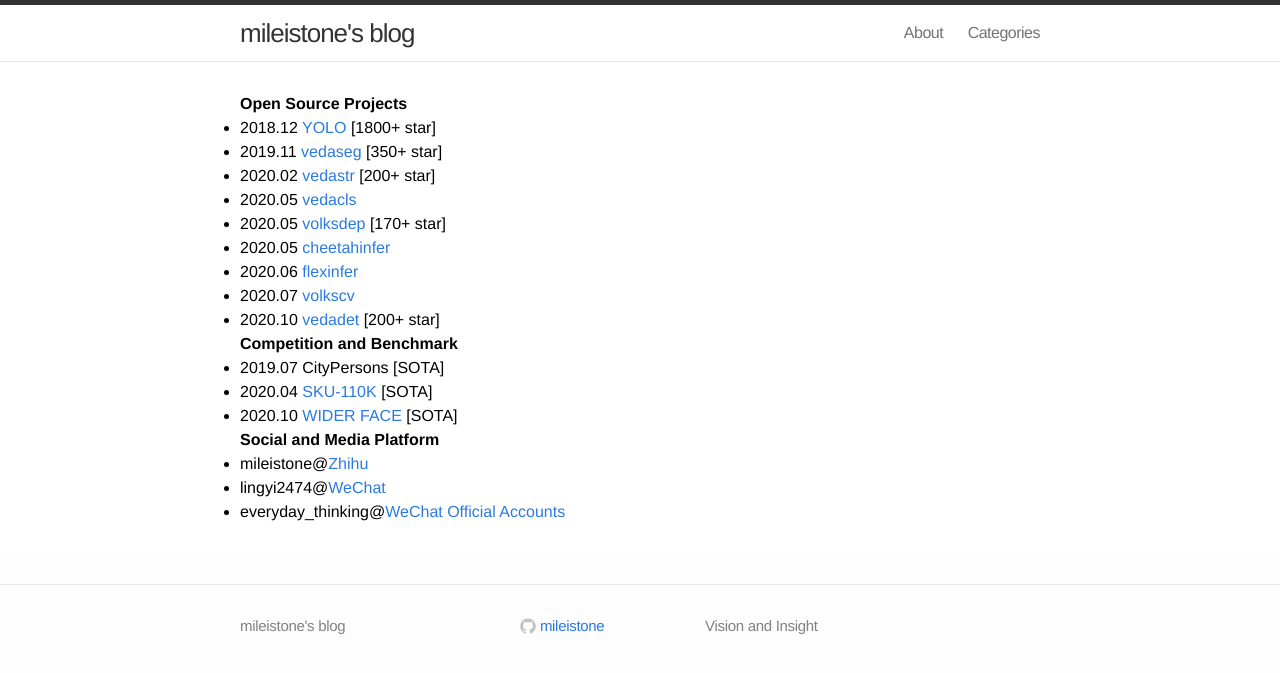
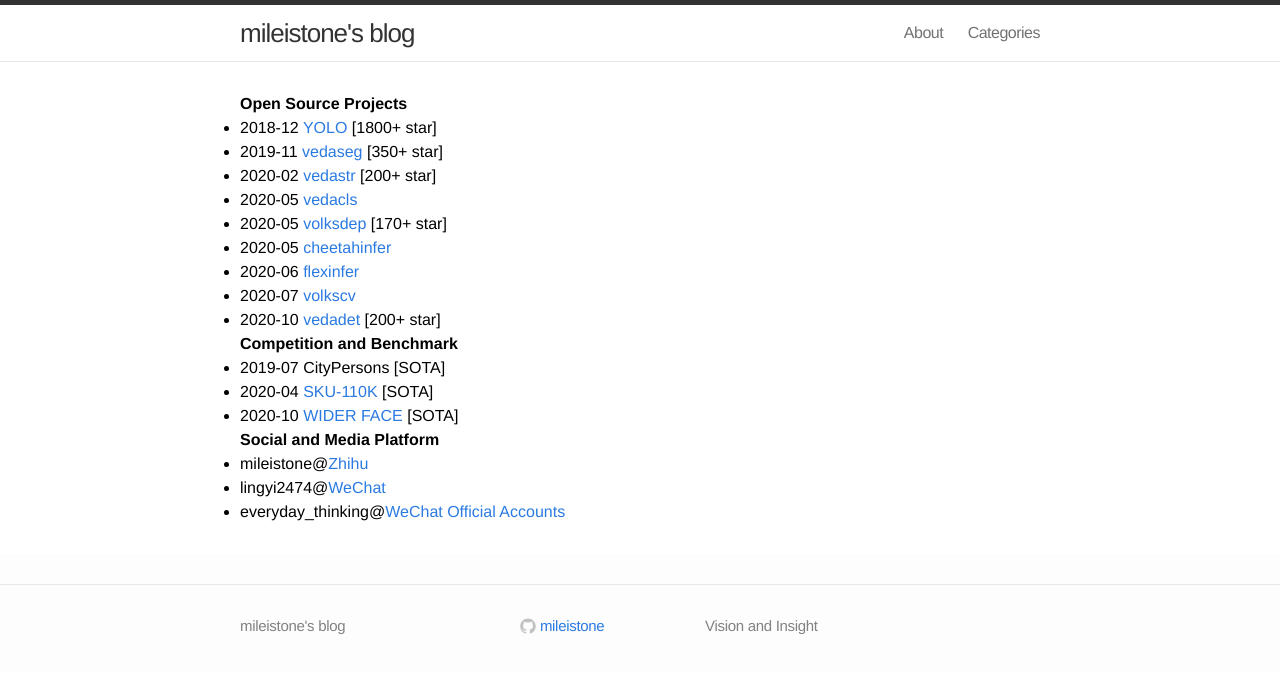
Before and after one commit to mileistone/mileistone.github.io, a Jekyll site: the page built from pages/about.md, in a window 1280 px wide. Shown: the top 673 px of the page. Built offline with Jekyll 4.4.1, drawn with Linux system fonts in a browser that asks for light colours.

```diff
--- a/pages/about.md
+++ b/pages/about.md
@@ -7,31 +7,31 @@ includelink: true
 
 ###### Open Source Projects
 
-- 2018.12 [YOLO](https://github.com/Tencent/ObjectDetection-OneStageDet) [1800+ star]
+- 2018-12 [YOLO](https://github.com/Tencent/ObjectDetection-OneStageDet) [1800+ star]
 
-- 2019.11 [vedaseg](https://github.com/Media-Smart/vedaseg) [350+ star]
+- 2019-11 [vedaseg](https://github.com/Media-Smart/vedaseg) [350+ star]
 
-- 2020.02 [vedastr](https://github.com/Media-Smart/vedastr) [200+ star]
+- 2020-02 [vedastr](https://github.com/Media-Smart/vedastr) [200+ star]
 
-- 2020.05 [vedacls](https://github.com/Media-Smart/vedacls)
+- 2020-05 [vedacls](https://github.com/Media-Smart/vedacls)
 
-- 2020.05 [volksdep](https://github.com/Media-Smart/volksdep) [170+ star]
+- 2020-05 [volksdep](https://github.com/Media-Smart/volksdep) [170+ star]
 
-- 2020.05 [cheetahinfer](https://github.com/Media-Smart/cheetahinfer)
+- 2020-05 [cheetahinfer](https://github.com/Media-Smart/cheetahinfer)
 
-- 2020.06 [flexinfer](https://github.com/Media-Smart/flexinfer)
+- 2020-06 [flexinfer](https://github.com/Media-Smart/flexinfer)
 
-- 2020.07 [volkscv](https://github.com/Media-Smart/volkscv)
+- 2020-07 [volkscv](https://github.com/Media-Smart/volkscv)
 
-- 2020.10 [vedadet](https://github.com/Media-Smart/vedadet) [200+ star]
+- 2020-10 [vedadet](https://github.com/Media-Smart/vedadet) [200+ star]
 
 ###### Competition and Benchmark
 
-- 2019.07 CityPersons [SOTA]
+- 2019-07 CityPersons [SOTA]
 
-- 2020.04 [SKU-110K](https://github.com/Media-Smart/SKU110K-DenseDet) [SOTA]
+- 2020-04 [SKU-110K](https://github.com/Media-Smart/SKU110K-DenseDet) [SOTA]
 
-- 2020.10 [WIDER FACE](https://github.com/Media-Smart/vedadet/tree/main/configs/trainval/tinaface) [SOTA]
+- 2020-10 [WIDER FACE](https://github.com/Media-Smart/vedadet/tree/main/configs/trainval/tinaface) [SOTA]
 
 ###### Social and Media Platform
 
```
